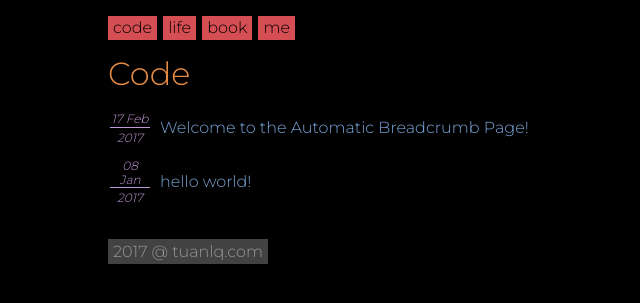
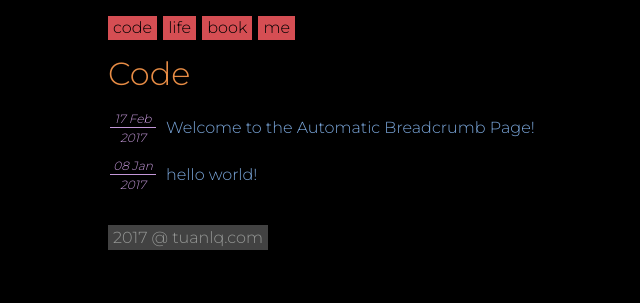
Before and after one commit to tuanle/tuanle.github.io, a Jekyll site: the page built from index.html, in a window 1280 px wide. Shown: the top 303 px of the page, without its empty margins (172-812 px from the left). Built offline with Jekyll 4.4.1, drawn with Linux system fonts in a browser that asks for light colours.

Commit message:
[temp] Temporary commit in 2017-03-08 13:03

```diff
--- a/assets/css/main.css
+++ b/assets/css/main.css
@@ -147,8 +147,8 @@
     font-weight: normal;
     font-size: 12px;
     font-style: italic;
-    width: 38px;
-    min-width: 38px;
+    width: 44px;
+    min-width: 44px;
     color: #c397d8;
 }
 
```
